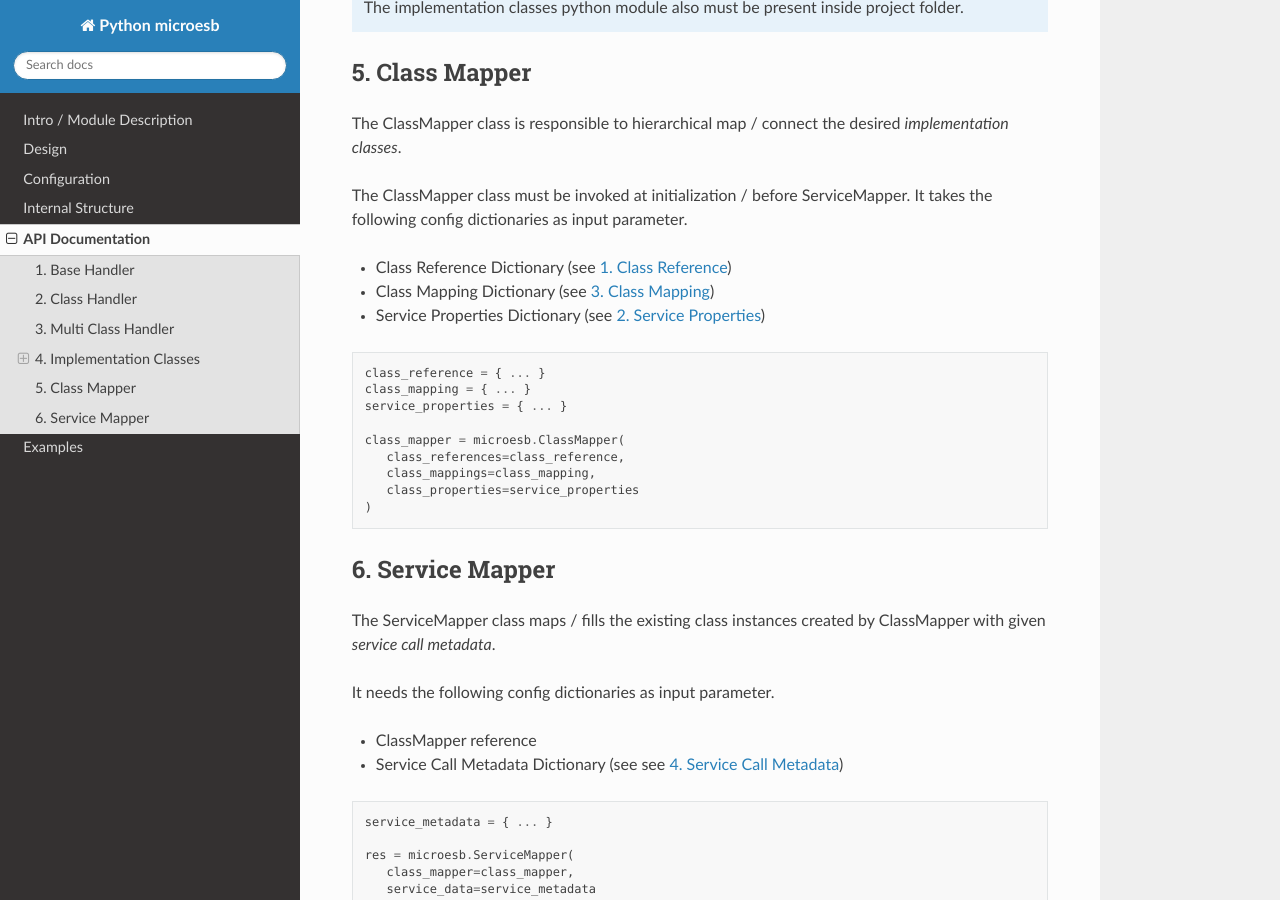
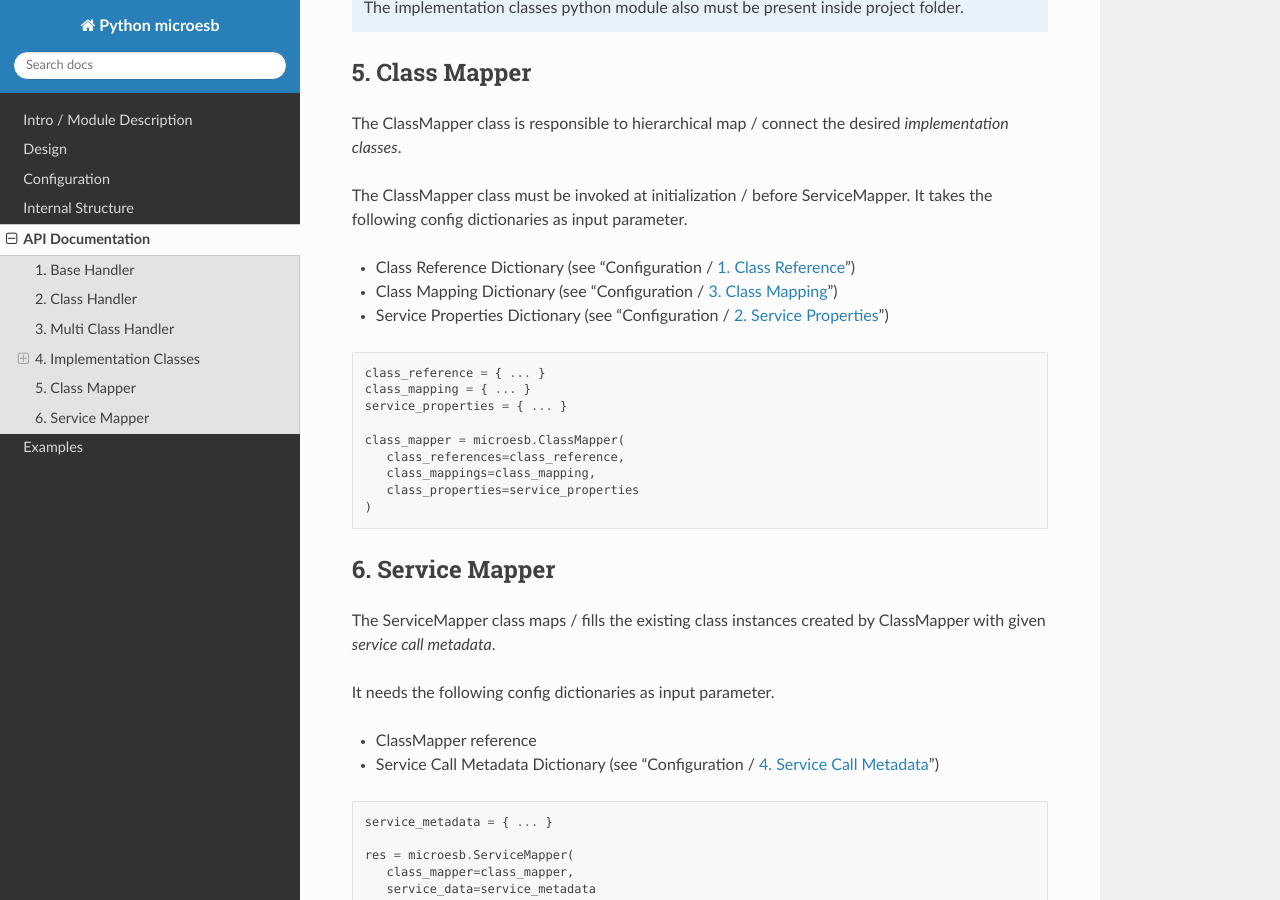
Before and after one commit to clauspruefer/python-micro-esb, a Sphinx documentation site: the page built from doc/source/api.rst, in a window 1280 px wide and 900 px high, scrolled down 4771 px. Built offline with Sphinx 7.4.7 and the Read the Docs theme 3.1.0, drawn with Linux system fonts in a browser that asks for light colours.

Commit message:
Correct documentation

```diff
--- a/doc/source/api.rst
+++ b/doc/source/api.rst
@@ -261,9 +261,9 @@ The ClassMapper class is responsible to hierarchical map / connect the desired
 The ClassMapper class must be invoked at initialization / before ServiceMapper.
 It takes the following config dictionaries as input parameter.
 
-- Class Reference Dictionary (see :ref:`class-reference-config`)
-- Class Mapping Dictionary (see :ref:`class-mapping-config`)
-- Service Properties Dictionary (see :ref:`service-properties-config`)
+- Class Reference Dictionary (see "Configuration / :ref:`class-reference-config`")
+- Class Mapping Dictionary (see "Configuration / :ref:`class-mapping-config`")
+- Service Properties Dictionary (see "Configuration / :ref:`service-properties-config`")
 
 .. code-block:: python
 
@@ -286,7 +286,7 @@ ClassMapper with given *service call metadata*.
 It needs the following config dictionaries as input parameter.
 
 - ClassMapper reference
-- Service Call Metadata Dictionary (see see :ref:`service-call-metadata-config`)
+- Service Call Metadata Dictionary (see "Configuration / :ref:`service-call-metadata-config`")
 
 .. code-block:: python
 
```
Also changed, not shown: doc/source/examples.rst (+8 -0 lines).
